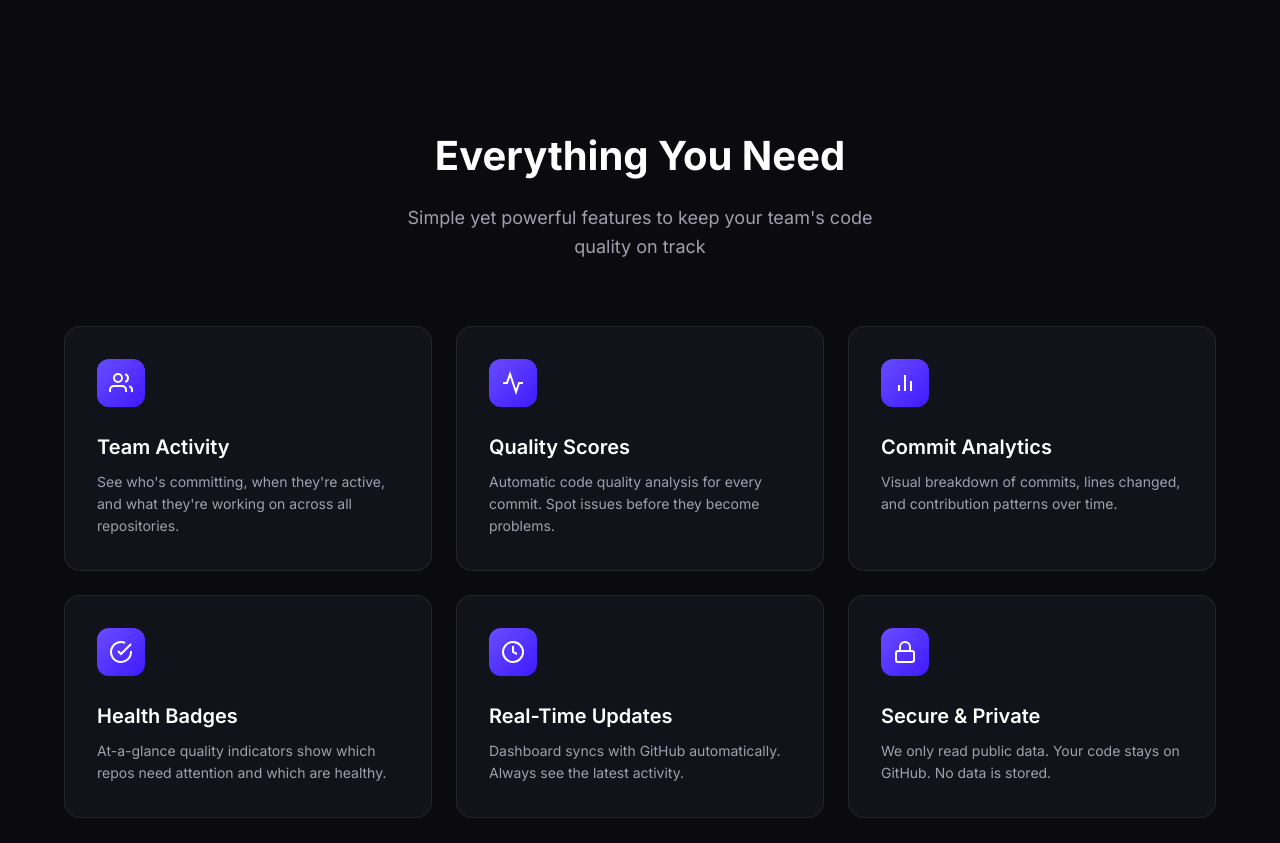
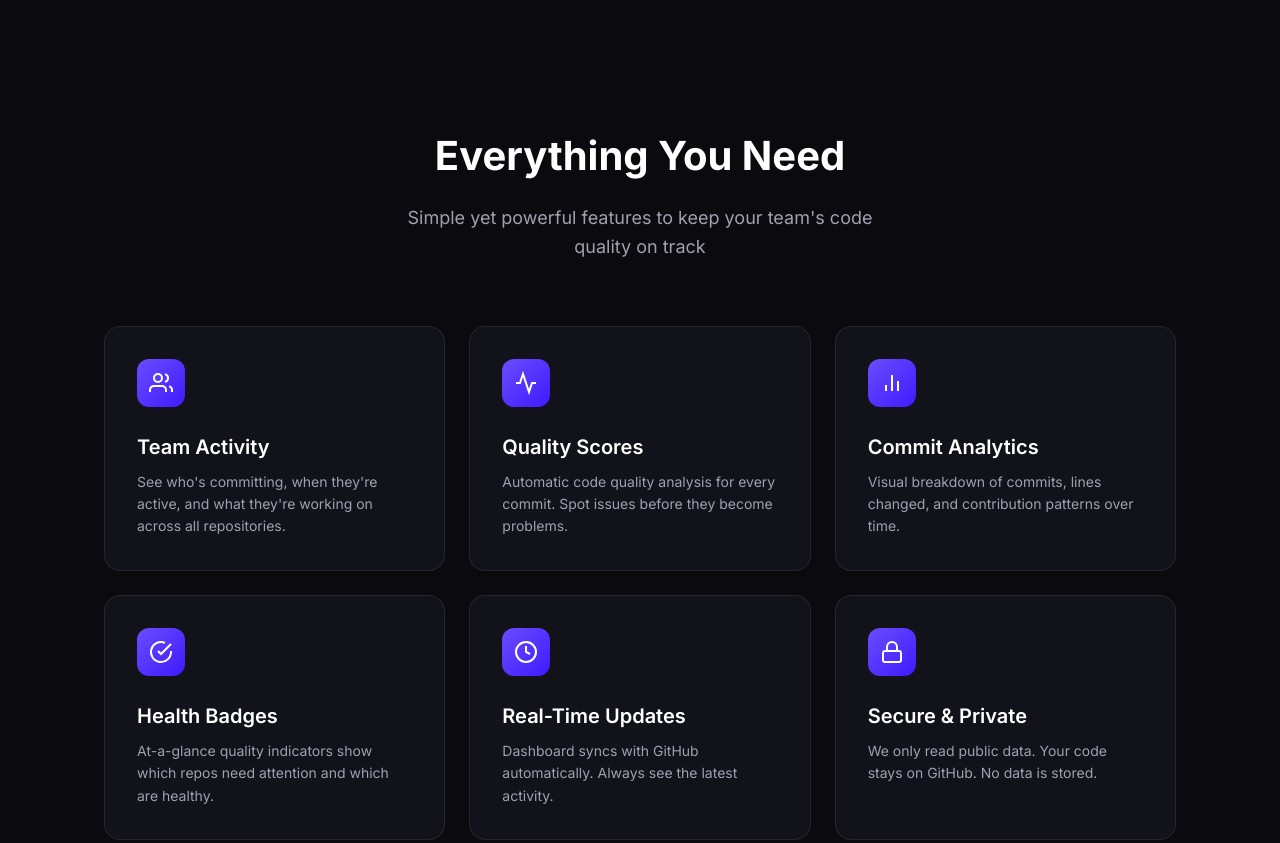
Before and after one commit to hes0o/codepulse, a website: page index.html in a window 1280 px wide. Shown: the part 740-1583 px from the top of the page. Drawn offline with Linux system fonts and the light colour scheme; no server answers.

Commit message:
Add better side margins to center content on landing page

```diff
--- a/css/styles.css
+++ b/css/styles.css
@@ -130,7 +130,7 @@ img {
     width: 100%;
     max-width: 1200px;
     margin: 0 auto;
-    padding: 0 var(--space-lg);
+    padding: 0 clamp(24px, 5vw, 80px);
 }
 
 /* ====================================
```
